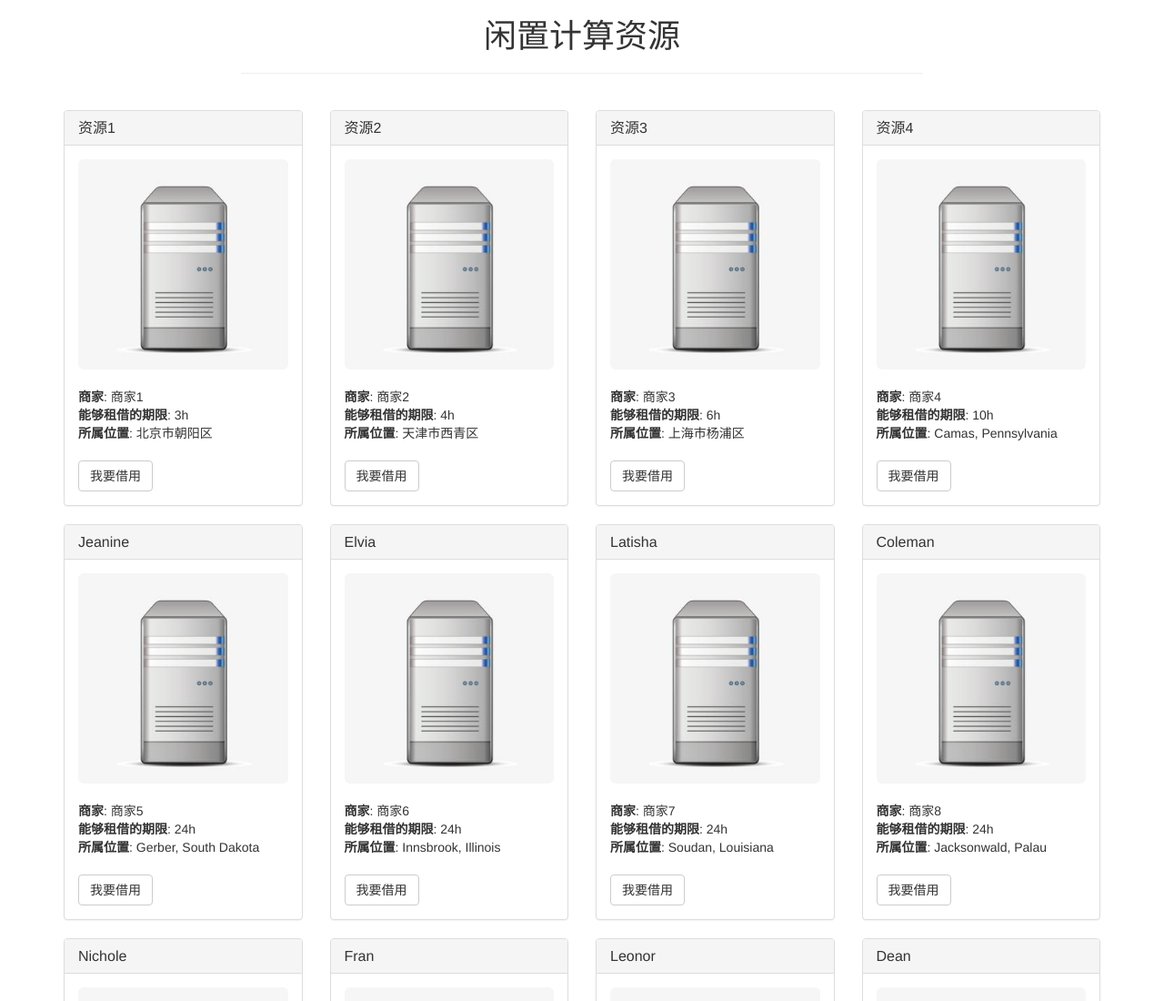
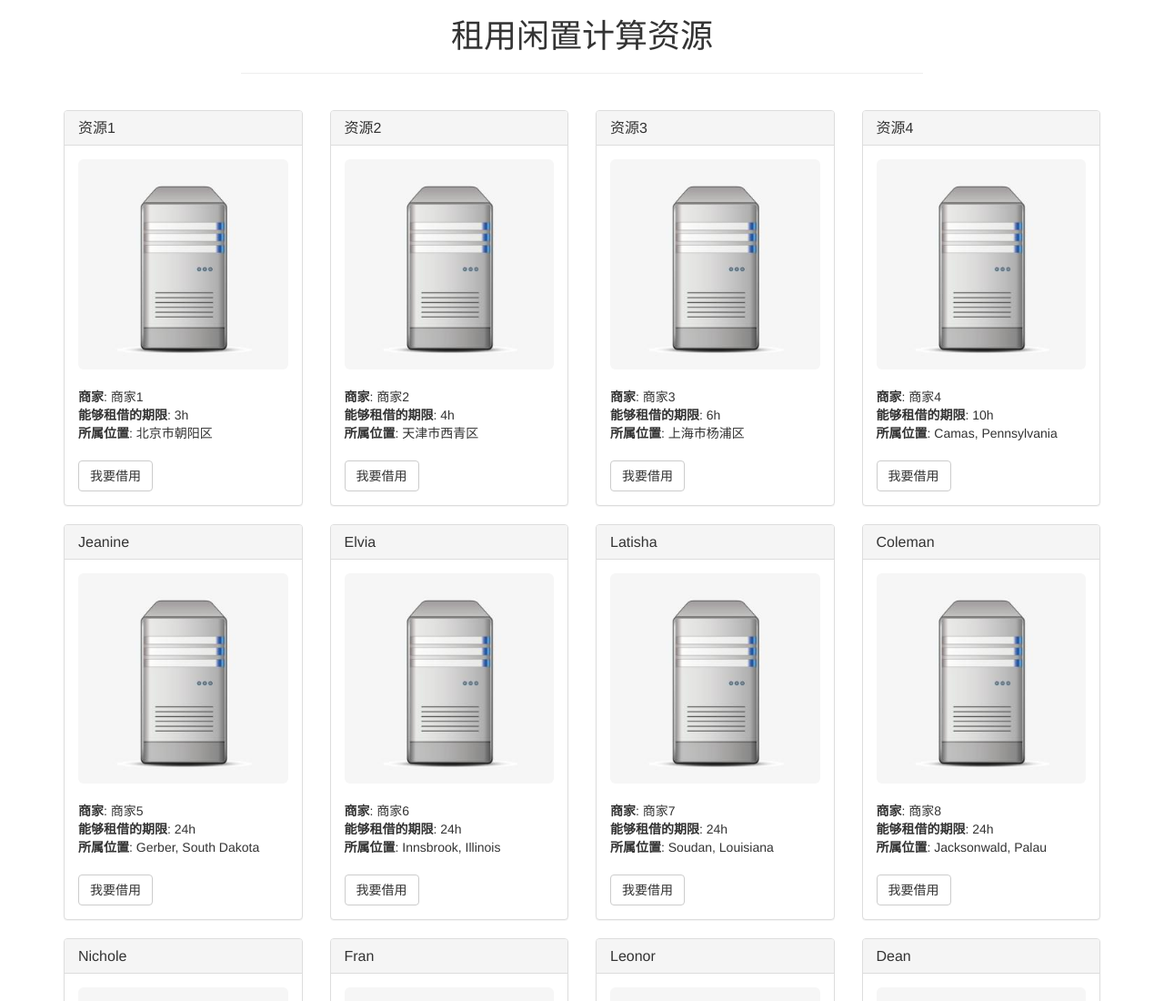
Before and after one commit to dennischen01/computation-source, a website: page src/index.html in a window 1280 px wide. Shown: the top 1100 px of the page at 91% size. Drawn offline with nearby package versions, Linux system fonts and the light colour scheme.

Commit message:
MOD:更改名称

```diff
--- a/src/index.html
+++ b/src/index.html
@@ -5,7 +5,7 @@
     <meta http-equiv="X-UA-Compatible" content="IE=edge">
     <meta name="viewport" content="width=device-width, initial-scale=1">
     <!-- The above 3 meta tags *must* come first in the head; any other head content must come *after* these tags -->
-    <title>闲置计算资源</title>
+    <title>租用闲置计算资源</title>
 
     <!-- Bootstrap -->
     <link href="css/bootstrap.min.css" rel="stylesheet">
@@ -21,7 +21,7 @@
     <div class="container">
       <div class="row">
         <div class="col-xs-12 col-sm-8 col-sm-push-2">
-          <h1 class="text-center">闲置计算资源</h1>
+          <h1 class="text-center">租用闲置计算资源</h1>
           <hr/>
           <br/>
         </div>
```
